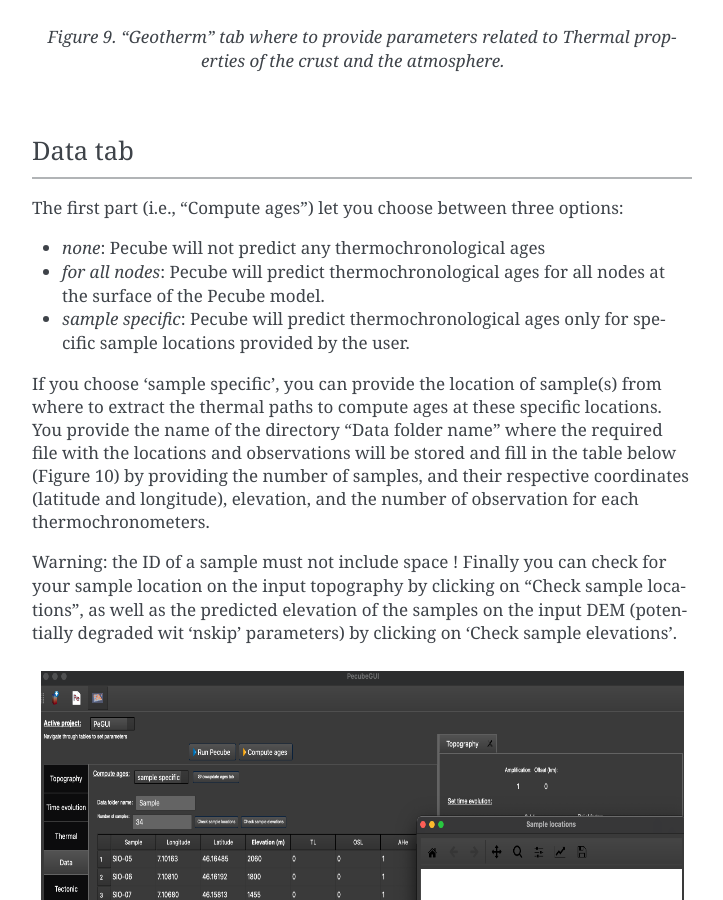
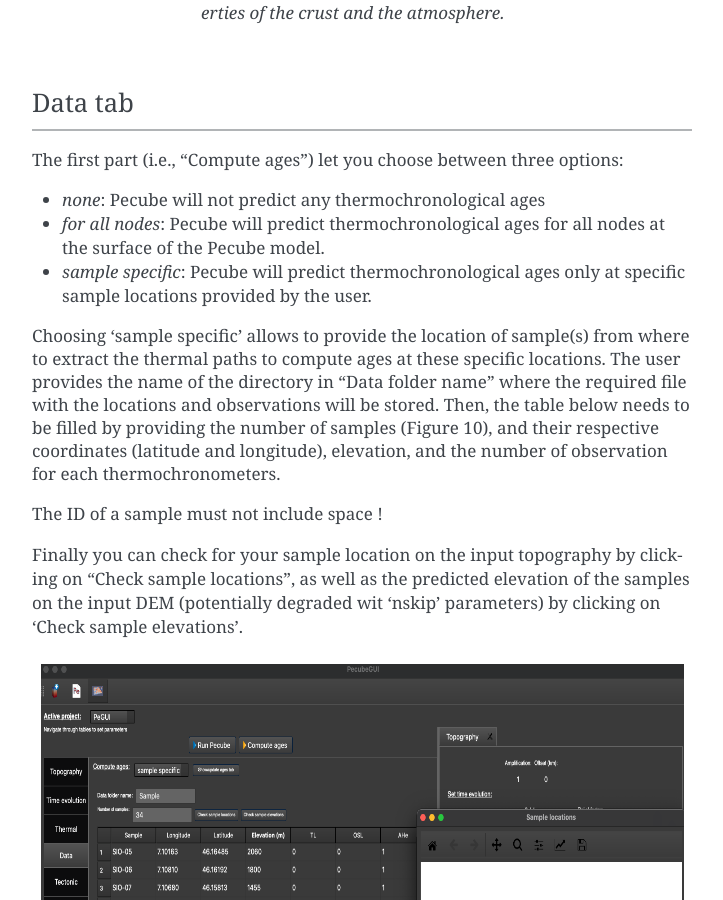
Before and after one commit to MBernAca/PecubeGUI_Doc, a Sphinx documentation site: the page built from docs/source/Usage.rst, in a window 1280 px wide and 900 px high, scrolled down 7814 px. Shown: the whole window, without its empty margins (388-1111 px from the left). Built offline with Sphinx 7.4.7, drawn with Linux system fonts in a browser that asks for light colours; some of the changed text lies outside the part shown.

Commit message:
Update Usage.rst

```diff
--- a/docs/source/Usage.rst
+++ b/docs/source/Usage.rst
@@ -141,10 +141,9 @@
 
 ==================================
 
-| In the :ref:`Thermal-tab`, you will find all the parameters to set the thermal properties of the crust and the atmosphere of your model. In PecubeGUI, the user can check for the 1D steady-state geotherm by simply clicking on "Show Geotherm" (Figure 9). A new tab appears on the right-hand side of the interface, where the geotherm is shown. Additionnaly, the user can check the influence of the erosion rate on the geotherm by providing values in "Mean erosion rate" (Figure 9, only for visual purposes). The 1D steady-state geotherm is computed using the equation found in [Reiners-and-Brandon-2006]_ that accounts for the effect of erosion rates on the thermal state of the crust.
+| The :ref:`Thermal-tab` gathers all the parameters to set the thermal properties of the crust and the atmosphere of a Pecube model. In PecubeGUI, the user can check for the 1D steady-state geotherm by simply clicking on "Show Geotherm" (Figure 9). A new tab appears on the right-hand side of the interface, where the geotherm is shown. In addition, the user can check the influence of the erosion rate on the geotherm by providing values in "Mean erosion rate" (Figure 9, only for visual purposes). The 1D steady-state geotherm is computed using the equation found in [Reiners-and-Brandon-2006]_ that accounts for the effect of erosion rates on the thermal state of the crust.
 | Moreover, the user can provide the specific heat capacity (J.kg\ :sup:`-1`\.K\ :sup:`-1`\) and the radioactive heat production (µW.m\ :sup:`-3`\). The equivalent heat production rate (°C.Myr\ :sup:`-1`\) will automatically be updated (Figure 9). Finally, the resulting surface heat flux is shown as a checking.
-The user can also set a non-uniform heat production rate. An exponential decrease of heat production rate with depth can be specified by checking the box "use e-folding HP". A small window pops up where you can provide the heat production rate and the e-folding depth. In the input parameters for pecube, the heat production rate will then be negative to inform pecube you want to use a non-uniform heat production rate.
-
+The user can also set a non-uniform heat production rate. An exponential decrease of heat production rate with depth can be specified by checking the box "use e-folding HP". A small window pops up where you can provide the heat production rate and the e-folding depth.
 
 .. figure:: ../images/Geotherm.png
   :scale: 30
@@ -163,10 +162,12 @@
 
 *	*none*: Pecube will not predict any thermochronological ages
 *	*for all nodes*: Pecube will predict thermochronological ages for all nodes at the surface of the Pecube model.
-*	*sample specific*: Pecube will predict thermochronological ages only for specific sample locations provided by the user.
+*	*sample specific*: Pecube will predict thermochronological ages only at specific sample locations provided by the user.
 
-| If you choose 'sample specific', you can provide the location of sample(s) from where to extract the thermal paths to compute ages at these specific locations. You provide the name of the directory "Data folder name" where the required file with the locations and observations will be stored and fill in the table below (Figure 10) by providing the number of samples, and their respective coordinates (latitude and longitude), elevation, and the number of observation for each thermochronometers.
-Warning: the ID of a sample must not include space !
+| Choosing 'sample specific' allows to provide the location of sample(s) from where to extract the thermal paths to compute ages at these specific locations. The user provides the name of the directory in "Data folder name" where the required file with the locations and observations will be stored. Then, the table below needs to be filled by providing the number of samples (Figure 10), and their respective coordinates (latitude and longitude), elevation, and the number of observation for each thermochronometers.
+.. warning::
+The ID of a sample must not include space !
+
 Finally you can check for your sample location on the input topography by clicking on "Check sample locations", as well as the predicted elevation of the samples on the input DEM (potentially degraded wit 'nskip' parameters) by clicking on 'Check sample elevations'.
 
 
```
